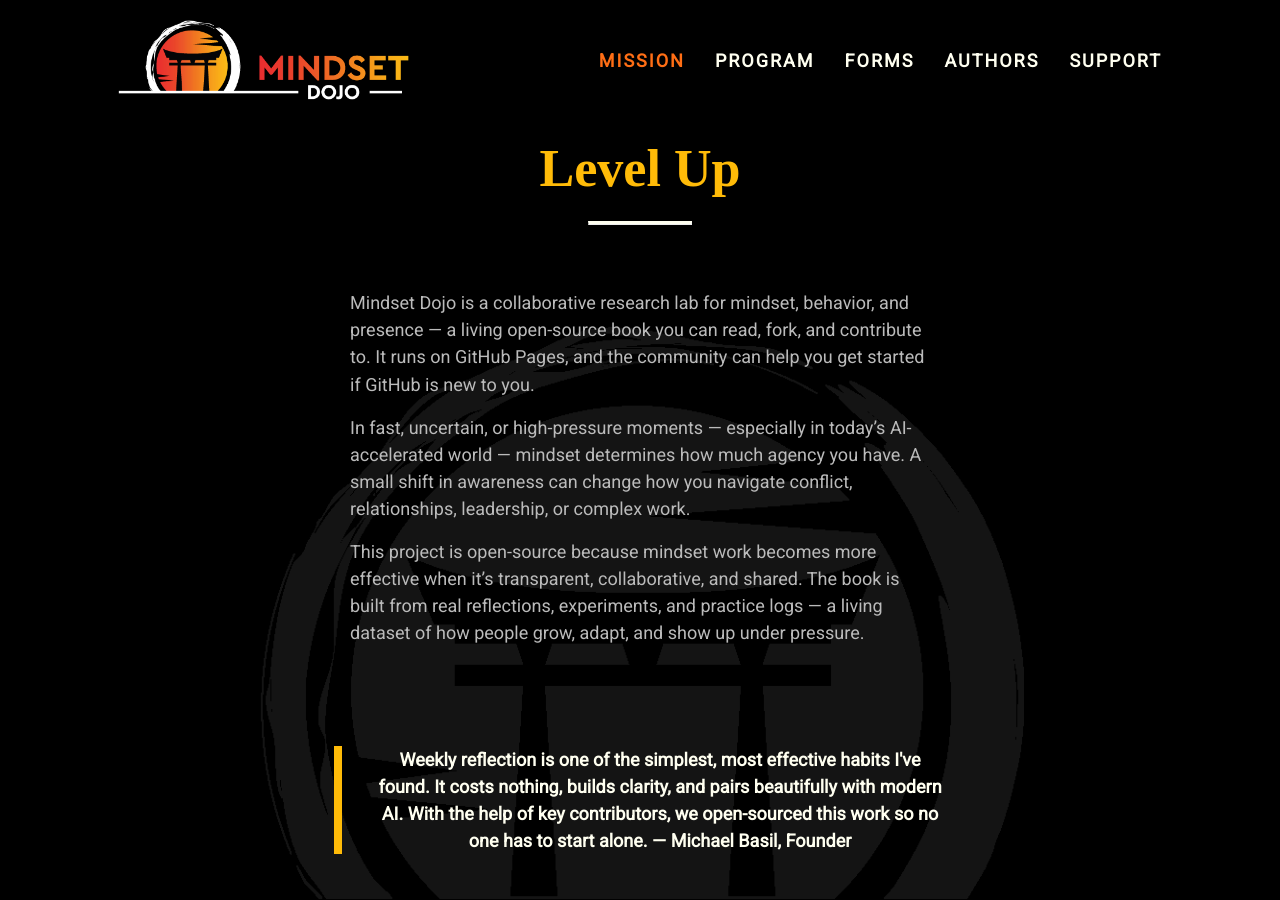
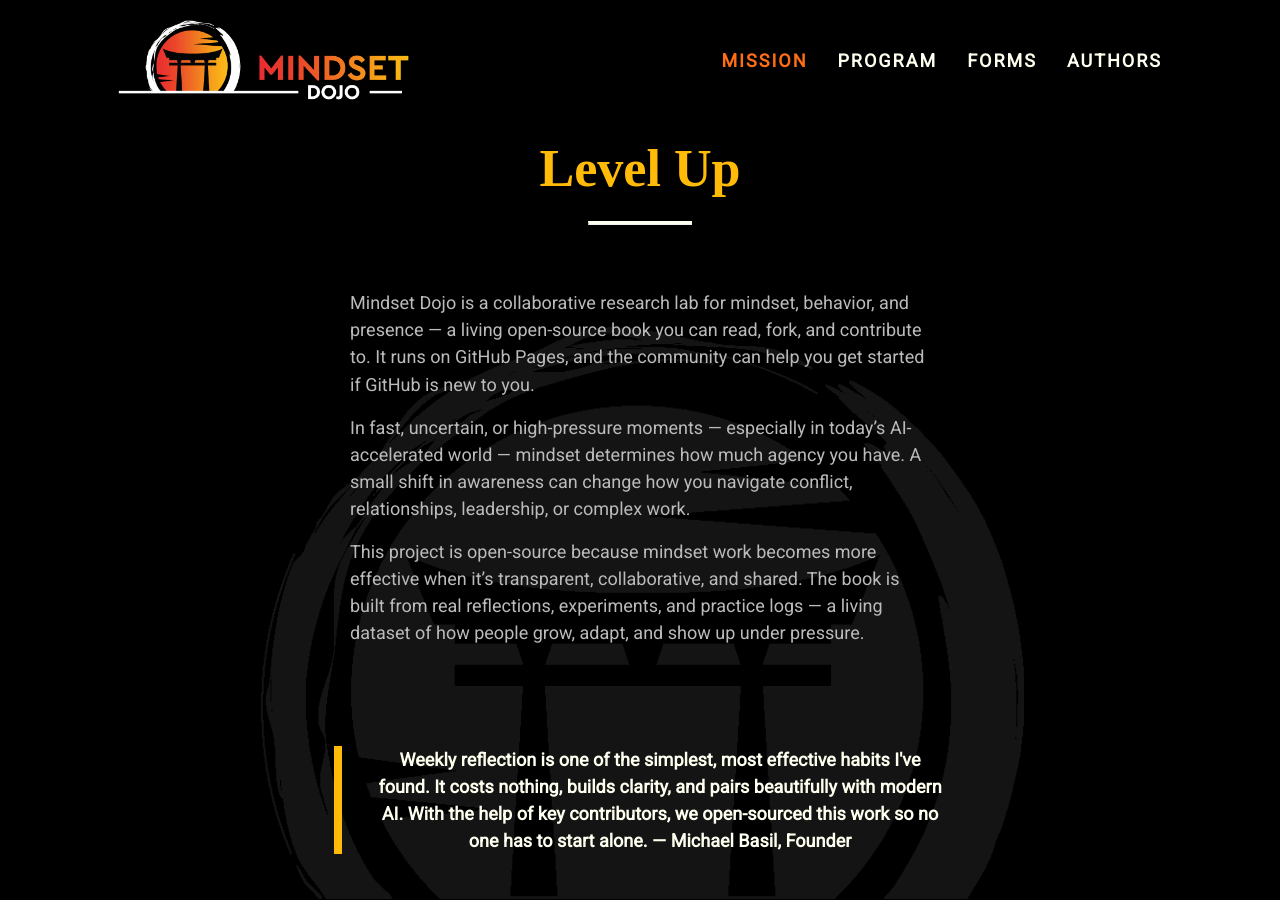
Before and after one commit to mindset-dojo/mindset-dojo.github.io, a Jekyll site: the page built from mission.md, in a window 1280 px wide and 900 px high. Built offline with Jekyll 4.4.1, drawn with Linux system fonts in a browser that asks for light colours; some web fonts are replaced.

Commit message:
refactor(config): remove support page link from header.

```diff
--- a/_config.yml
+++ b/_config.yml
@@ -40,8 +40,6 @@ header_links:
     href: /forms/
   - label: AUTHORS
     href: /authors/
-  - label: SUPPORT
-    href: /support/
 
 footer_primary_links:
   - label: MISSION
```
